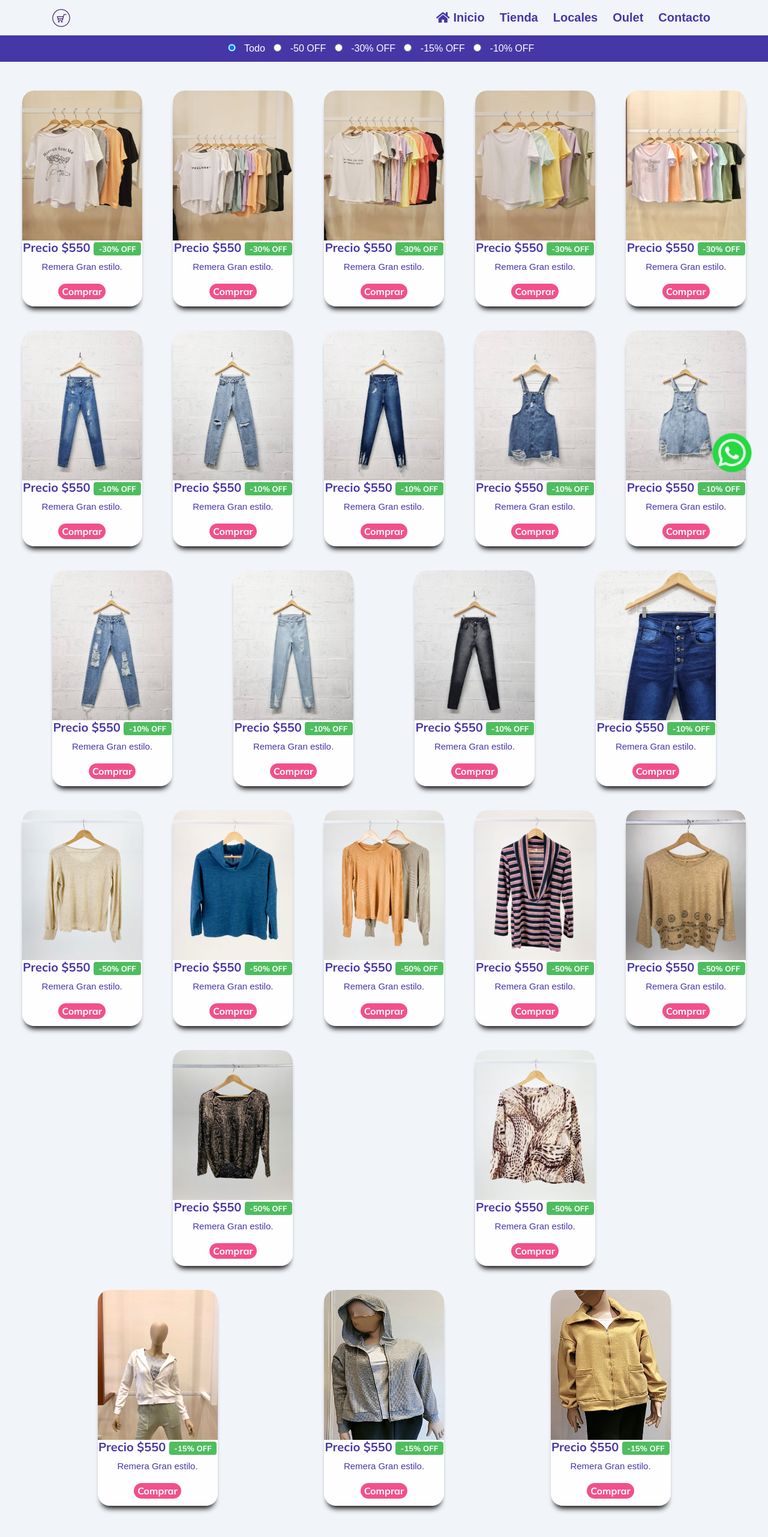
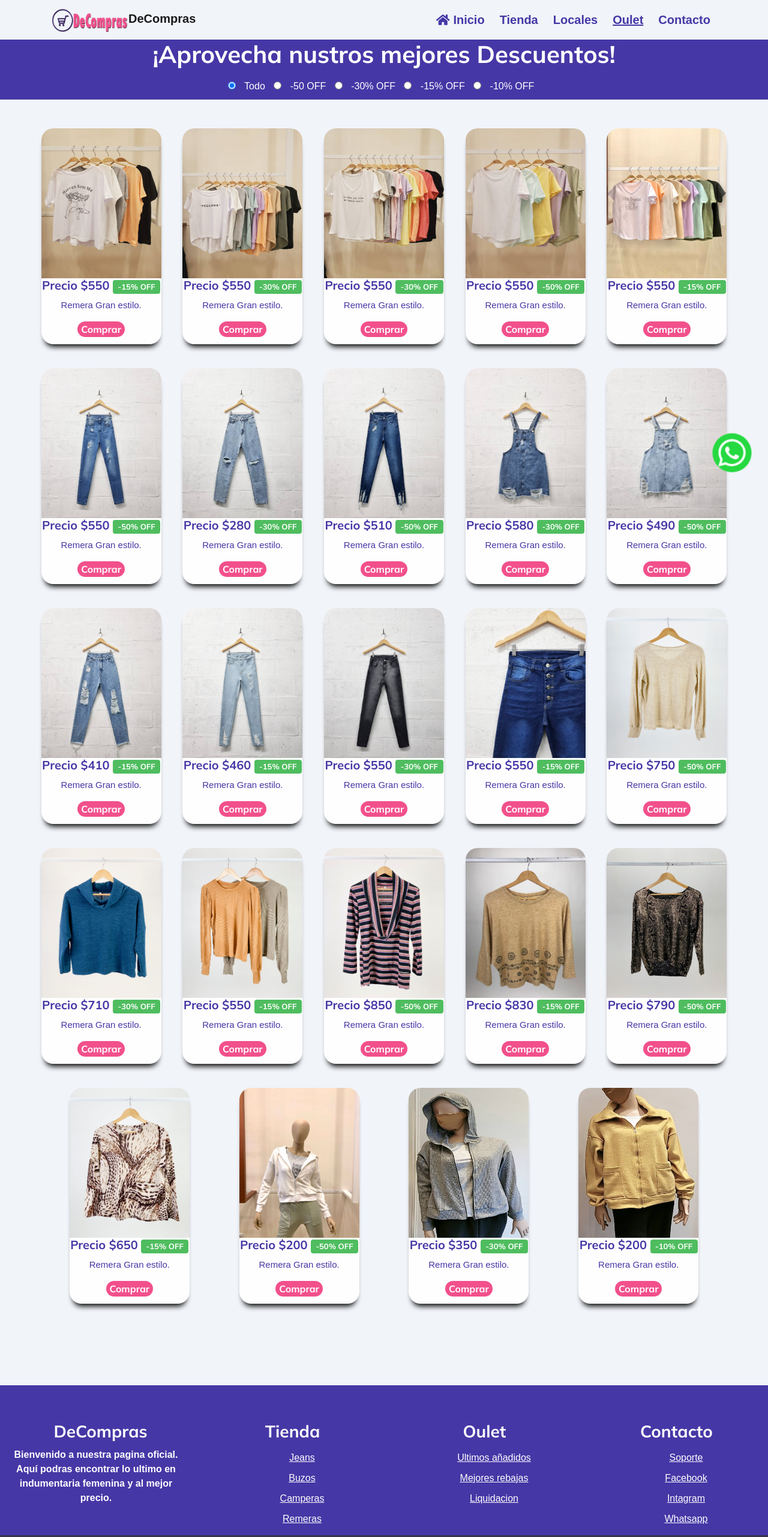
Before and after one commit to Gabrielfrias96/4taEntrega, a website: page oulet.html in a window 1280 px wide. Shown: the top 2563 px of the page at 60% size. Drawn offline with nearby package versions, Linux system fonts and the light colour scheme; a web font is replaced by a local one.

Commit message:
Se arreglaron la tienda y el footer

```diff
--- a/oulet.html
+++ b/oulet.html
@@ -21,7 +21,7 @@
     <header><!--Aqui esta el Navbar-->
         <nav class="navbar sticky-top navbar-expand-lg navbar-light">
           <div class="container px-3">
-            <a class="navbar-brand" href="index.html"><img src="img/logo.png" alt="logo" class="img-fluid img__logo"></a>
+            <a class="navbar-brand" href="index.html"><img src="img/logo2.png" alt="logo" class="img-fluid img__logo">DeCompras</a>
             <button class="navbar-toggler" type="button" data-bs-toggle="collapse" data-bs-target="#navbarSupportedContent" aria-controls="navbarSupportedContent" aria-expanded="false" aria-label="Toggle navigation">
               <span class="navbar-toggler-icon"></span>
             </button>
@@ -37,7 +37,7 @@
                   <a class="nav-link" href="locales.html">Locales</a>
                 </li>
                 <li class="nav-item">
-                  <a class="nav-link" href="oulet.html">Oulet</a>
+                  <a class="nav-link" href="oulet.html" style="text-decoration:underline !important;">Oulet</a>
                 </li>
                 <li class="nav-item">
                   <a class="nav-link" href="contacto.html">Contacto</a>
@@ -49,6 +49,7 @@
     </header>
     <section><!--Aqui esta el Filtro y los Productos-->
           <div class="container__flitro">
+            <h1>¡Aprovecha nustros mejores Descuentos!</h1>
             <input type="radio" id="todo" name="filtro" checked>
             <label for="Todo">Todo</label>
             <input type="radio" id="buzos" name="filtro" >
@@ -59,162 +60,155 @@
             <label for="buzos">-15% OFF</label>
             <input type="radio" id="jeans" name="filtro" >
             <label for="camperas">-10% OFF</label>
-            <div class="container__articulos" id="cards">
-              <div class="remeras 30% pt-5">
-                <div class="card-tienda">
+            <div class="container__articulos p-5" id="card">
+              <div class="card-tienda jeans">
                 <img src="img/articulos/remeras/article1.jpeg" alt="remera" class="img-fluid img__tienda">
-                  <h3>Precio $550 <span class="badge bg-secondary">-30% OFF</span></h3>
+                <h3>Precio $550 <span class="badge bg-secondary">-15% OFF</span></h3>
                 <p>Remera Gran estilo.</p>
                 <button>Comprar</button>
               </div>
-                <div class="card-tienda">
+              <div class="card-tienda remeras">
                 <img src="img/articulos/remeras/article2.jpeg" alt="remera" class="img-fluid img__tienda">
                 <h3>Precio $550 <span class="badge bg-secondary">-30% OFF</span></h3>
                 <p>Remera Gran estilo.</p>
                 <button>Comprar</button>
               </div>
-                <div class="card-tienda">
+              <div class="card-tienda remeras">
                 <img src="img/articulos/remeras/article3.jpeg" alt="remera" class="img-fluid img__tienda">
                 <h3>Precio $550 <span class="badge bg-secondary">-30% OFF</span></h3>
                 <p>Remera Gran estilo.</p>
                 <button>Comprar</button>
               </div>
-                <div class="card-tienda">
+              <div class="card-tienda buzos">
                 <img src="img/articulos/remeras/article4.jpeg" alt="remera" class="img-fluid img__tienda">
+                <h3>Precio $550 <span class="badge bg-secondary">-50% OFF</span></h3>
+                <p>Remera Gran estilo.</p>
+                <button>Comprar</button>
+              </div>
+              <div class="card-tienda camperas">
+                <img src="img/articulos/remeras/article5.jpg" alt="remera" class="img-fluid img__tienda">
+                <h3>Precio $550 <span class="badge bg-secondary">-15% OFF</span></h3>
+                <p>Remera Gran estilo.</p>
+                <button>Comprar</button>
+              </div>
+              <div class="card-tienda buzos">
+                <img src="img/articulos/jeans/article1.jpeg" alt="articulo jean" class="img-fluid img__tienda">
+                <h3>Precio $550 <span class="badge bg-secondary">-50% OFF</span></h3>
+                <p>Remera Gran estilo.</p>
+                <button>Comprar</button>
+              </div>
+              <div class="card-tienda remeras">
+                <img src="img/articulos/jeans/article2.jpeg" alt="articulo jean" class="img-fluid img__tienda">
+                <h3>Precio $280 <span class="badge bg-secondary">-30% OFF</span></h3>
+                <p>Remera Gran estilo.</p>
+                <button>Comprar</button>
+              </div>
+              <div class="card-tienda buzos">
+                <img src="img/articulos/jeans/article3.jpeg" alt="articulo jean" class="img-fluid img__tienda">
+                  <h3>Precio $510 <span class="badge bg-secondary">-50% OFF</span></h3>
+                  <p>Remera Gran estilo.</p>
+                  <button>Comprar</button>
+              </div>
+              <div class="card-tienda remeras">
+                  <img src="img/articulos/jeans/article4.jpeg" alt="articulo jean" class="img-fluid img__tienda">
+                  <h3>Precio $580 <span class="badge bg-secondary">-30% OFF</span></h3>
+                  <p>Remera Gran estilo.</p>
+                  <button>Comprar</button>
+              </div>
+              <div class="card-tienda buzos">
+                  <img src="img/articulos/jeans/article5.jpeg" alt="articulo jean" class="img-fluid img__tienda">
+                  <h3>Precio $490 <span class="badge bg-secondary">-50% OFF</span></h3>
+                  <p>Remera Gran estilo.</p>
+                  <button>Comprar</button>
+              </div>
+              <div class="card-tienda camperas">
+                  <img src="img/articulos/jeans/article6.jpeg" alt="articulo jean" class="img-fluid img__tienda">
+                  <h3>Precio $410 <span class="badge bg-secondary">-15% OFF</span></h3>
+                  <p>Remera Gran estilo.</p>
+                  <button>Comprar</button>
+              </div>
+              <div class="card-tienda camperas">
+                  <img src="img/articulos/jeans/article7.jpeg" alt="articulo jean" class="img-fluid img__tienda">
+                  <h3>Precio $460 <span class="badge bg-secondary">-15% OFF</span></h3>
+                  <p>Remera Gran estilo.</p>
+                  <button>Comprar</button>
+              </div>
+              <div class="card-tienda remeras">
+                  <img src="img/articulos/jeans/article8.jpeg" alt="articulo jean" class="img-fluid img__tienda">
                   <h3>Precio $550 <span class="badge bg-secondary">-30% OFF</span></h3>
                   <p>Remera Gran estilo.</p>
                   <button>Comprar</button>
               </div>
-                <div class="card-tienda">
-                  <img src="img/articulos/remeras/article5.jpg" alt="remera" class="img-fluid img__tienda">
-                  <h3>Precio $550 <span class="badge bg-secondary">-30% OFF</span></h3>
+              <div class="card-tienda jeans">
+                  <img src="img/articulos/jeans/article9.jpeg" alt="articulo jean" class="img-fluid img__tienda">
+                  <h3>Precio $550  <span class="badge bg-secondary">-15% OFF</span></h3>
                   <p>Remera Gran estilo.</p>
                   <button>Comprar</button>
               </div>
-              </div>
-            <div class="jean 10%">
-              <div class="card-tienda">
-                <img src="img/articulos/jeans/article1.jpeg" alt="articulo jean" class="img-fluid img__tienda">
-                <h3>Precio $550 <span class="badge bg-secondary">-10% OFF</span></h3>
+              <div class="card-tienda buzos">
+                <img src="img/articulos/buzos/article100.jpg" alt="articulo buzo" class="img-fluid img__tienda">
+                <h3>Precio $750  <span class="badge bg-secondary">-50% OFF</span></h3>
                 <p>Remera Gran estilo.</p>
                 <button>Comprar</button>
               </div>
-              <div class="card-tienda">
-                <img src="img/articulos/jeans/article2.jpeg" alt="articulo jean" class="img-fluid img__tienda">
-                <h3>Precio $550 <span class="badge bg-secondary">-10% OFF</span></h3>
+              <div class="card-tienda remeras">
+                <img src="img/articulos/buzos/article200.jpg" alt="articulo buzo" class="img-fluid img__tienda">
+                <h3>Precio $710  <span class="badge bg-secondary">-30% OFF</span></h3>
                 <p>Remera Gran estilo.</p>
                 <button>Comprar</button>
               </div>
-              <div class="card-tienda">
-                <img src="img/articulos/jeans/article3.jpeg" alt="articulo jean" class="img-fluid img__tienda">
-                  <h3>Precio $550 <span class="badge bg-secondary">-10% OFF</span></h3>
+              <div class="card-tienda camperas">
+                <img src="img/articulos/buzos/article300.jpg" alt="articulo buzo" class="img-fluid img__tienda">
+                  <h3>Precio $550  <span class="badge bg-secondary">-15% OFF</span></h3>
                   <p>Remera Gran estilo.</p>
                   <button>Comprar</button>
               </div>
-              <div class="card-tienda">
-                  <img src="img/articulos/jeans/article4.jpeg" alt="articulo jean" class="img-fluid img__tienda">
-                  <h3>Precio $550 <span class="badge bg-secondary">-10% OFF</span></h3>
+              <div class="card-tienda buzos">
+                  <img src="img/articulos/buzos/article400.jpg" alt="articulo buzo" class="img-fluid img__tienda">
+                  <h3>Precio $850 <span class="badge bg-secondary">-50% OFF</span></h3>
                   <p>Remera Gran estilo.</p>
                   <button>Comprar</button>
               </div>
-              <div class="card-tienda">
-                  <img src="img/articulos/jeans/article5.jpeg" alt="articulo jean" class="img-fluid img__tienda">
-                  <h3>Precio $550 <span class="badge bg-secondary">-10% OFF</span></h3>
+              <div class="card-tienda jeans">
+                  <img src="img/articulos/buzos/article500.jpg" alt="articulo buzo" class="img-fluid img__tienda">
+                  <h3>Precio $830 <span class="badge bg-secondary">-15% OFF</span></h3>
                   <p>Remera Gran estilo.</p>
                   <button>Comprar</button>
               </div>
-              <div class="card-tienda">
-                  <img src="img/articulos/jeans/article6.jpeg" alt="articulo jean" class="img-fluid img__tienda">
-                  <h3>Precio $550 <span class="badge bg-secondary">-10% OFF</span></h3>
+              <div class="card-tienda  buzos">
+                  <img src="img/articulos/buzos/article600.jpg" alt="articulo buzo" class="img-fluid img__tienda">
+                  <h3>Precio $790 <span class="badge bg-secondary">-50% OFF</span></h3>
                   <p>Remera Gran estilo.</p>
                   <button>Comprar</button>
               </div>
-              <div class="card-tienda">
-                  <img src="img/articulos/jeans/article7.jpeg" alt="articulo jean" class="img-fluid img__tienda">
-                  <h3>Precio $550 <span class="badge bg-secondary">-10% OFF</span></h3>
+              <div class="card-tienda camperas">
+                  <img src="img/articulos/buzos/article700.jpg" alt="articulo buzo" class="img-fluid img__tienda">
+                  <h3>Precio $650  <span class="badge bg-secondary">-15% OFF</span></h3>
                   <p>Remera Gran estilo.</p>
                   <button>Comprar</button>
               </div>
-              <div class="card-tienda">
-                  <img src="img/articulos/jeans/article8.jpeg" alt="articulo jean" class="img-fluid img__tienda">
-                  <h3>Precio $550 <span class="badge bg-secondary">-10% OFF</span></h3>
+              <div class="card-tienda buzos">
+                <img src="img/articulos/camperas/article1.jpg" alt="articulo campera" class="img-fluid img__tienda">
+                <h3>Precio $200 <span class="badge bg-secondary">-50% OFF</span></h3>
                 <p>Remera Gran estilo.</p>
                 <button>Comprar</button>
               </div>
-              <div class="card-tienda">
-                  <img src="img/articulos/jeans/article9.jpeg" alt="articulo jean" class="img-fluid img__tienda">
-                  <h3>Precio $550 <span class="badge bg-secondary">-10% OFF</span></h3>
+              <div class="card-tienda remeras">
+                <img src="img/articulos/camperas/article2.jpeg" alt="articulo campera" class="img-fluid img__tienda">
+                <h3>Precio $350 <span class="badge bg-secondary">-30% OFF</span></h3>
                 <p>Remera Gran estilo.</p>
                 <button>Comprar</button>
               </div>
-            </div>
-            <div class="buzos 50%">
-              <div class="card-tienda">
-                <img src="img/articulos/buzos/article100.jpg" alt="articulo buzo" class="img-fluid img__tienda">
-                <h3>Precio $550 <span class="badge bg-secondary">-50% OFF</span></h3>
-                <p>Remera Gran estilo.</p>
-                <button>Comprar</button>
-              </div>
-              <div class="card-tienda">
-                <img src="img/articulos/buzos/article200.jpg" alt="articulo buzo" class="img-fluid img__tienda">
-                <h3>Precio $550 <span class="badge bg-secondary">-50% OFF</span></h3>
-                <p>Remera Gran estilo.</p>
-                <button>Comprar</button>
-              </div>
-              <div class="card-tienda">
-                <img src="img/articulos/buzos/article300.jpg" alt="articulo buzo" class="img-fluid img__tienda">
-                  <h3>Precio $550 <span class="badge bg-secondary">-50% OFF</span></h3>
-                  <p>Remera Gran estilo.</p>
-                  <button>Comprar</button>
-              </div>
-              <div class="card-tienda">
-                  <img src="img/articulos/buzos/article400.jpg" alt="articulo buzo" class="img-fluid img__tienda">
-                  <h3>Precio $550 <span class="badge bg-secondary">-50% OFF</span></h3>
-                  <p>Remera Gran estilo.</p>
-                  <button>Comprar</button>
-              </div>
-              <div class="card-tienda">
-                  <img src="img/articulos/buzos/article500.jpg" alt="articulo buzo" class="img-fluid img__tienda">
-                  <h3>Precio $550 <span class="badge bg-secondary">-50% OFF</span></h3>
-                  <p>Remera Gran estilo.</p>
-                  <button>Comprar</button>
-              </div>
-              <div class="card-tienda">
-                  <img src="img/articulos/buzos/article600.jpg" alt="articulo buzo" class="img-fluid img__tienda">
-                  <h3>Precio $550 <span class="badge bg-secondary">-50% OFF</span></h3>
-                  <p>Remera Gran estilo.</p>
-                  <button>Comprar</button>
-              </div>
-              <div class="card-tienda">
-                  <img src="img/articulos/buzos/article700.jpg" alt="articulo buzo" class="img-fluid img__tienda">
-                  <h3>Precio $550 <span class="badge bg-secondary">-50% OFF</span></h3>
-                  <p>Remera Gran estilo.</p>
-                  <button>Comprar</button>
-              </div>
-            </div>
-            <div class="camperas 15%">
-              <div class="card-tienda">
-                <img src="img/articulos/camperas/article1.jpg" alt="articulo campera" class="img-fluid img__tienda">
-                <h3>Precio $550 <span class="badge bg-secondary">-15% OFF</span></h3>
-                <p>Remera Gran estilo.</p>
-                <button>Comprar</button>
-              </div>
-              <div class="card-tienda">
-                <img src="img/articulos/camperas/article2.jpeg" alt="articulo campera" class="img-fluid img__tienda">
-                <h3>Precio $550 <span class="badge bg-secondary">-15% OFF</span></h3>
-                <p>Remera Gran estilo.</p>
-                <button>Comprar</button>
-              </div>
-              <div class="card-tienda">
+              <div class="card-tienda jeans">
                 <img src="img/articulos/camperas/article3.jpeg" alt="articulo campera" class="img-fluid img__tienda">
-                  <h3>Precio $550 <span class="badge bg-secondary">-15% OFF</span></h3>
+                  <h3>Precio $200  <span class="badge bg-secondary">-10% OFF</span></h3>
                   <p>Remera Gran estilo.</p>
                   <button>Comprar</button>
               </div>
             </div>
           </div>
     </section>
-    <section><!--Boton whatsapp flotante-->
+    <section class="tienda__hero"><!--Boton whatsapp flotante-->
       <div class="btn__whatsapp">
         <i class="fab fa-whatsapp icon__whatsapp"></i>
       </div>
--- a/scss/_fonts.scss
+++ b/scss/_fonts.scss
@@ -1,7 +1,6 @@
 h1{
     font-family: $cool-font;
     font-weight: 900;
-    font-style: italic;
     font-size:2.5rem;
 }
 
--- a/scss/style.scss
+++ b/scss/style.scss
@@ -2,6 +2,7 @@
 @import "fonts";
 @import "mixins";
 @import "cards";
+
 
 body{
     @include reset-pm;
@@ -47,7 +48,9 @@ body{
     @include reset-pm;
 }
 .img__logo{
-    width: 2rem;
+    width: 8rem;
+    height: 2.5rem;
+    object-fit: cover;
 }
 
 .img__slider{
@@ -185,9 +188,15 @@ body{
 footer{
     background-color:$cool-morado;
     color:$cool-blanco;
+    text-align: center;
     font-weight: 600;
-    padding:30px 10px 0px 25px;
-    ul{ li{
+    padding:30px 0px 0px 0px;
+    h3{
+        margin:30px 15px 10px 30px;
+    }
+    ul{
+        margin:10px 15px 10px 30px;
+         li{
         display: block;
         padding:5px;
         a{
@@ -207,27 +216,27 @@ footer{
         color: $cool-blanco;
         text-align: center;
         font-weight: 400;
+
     }
 }
 
  /* ---------------------------Aqui Empieza la tienda -------------------------------------*/
 
- #jeans:checked ~ #cards .remeras{display:none;};
- #jeans:checked ~ #cards .buzos{display:none;};
- #jeans:checked ~ #cards .camperas{display:none;};
+ #jeans:checked ~ #card .remeras{display:none;};
+ #jeans:checked ~ #card .buzos{display:none;};
+ #jeans:checked ~ #card .camperas{display:none;};
 
- #buzos:checked ~ #cards .remeras{display:none};
- #buzos:checked ~ #cards .jean{display:none};
- #buzos:checked ~ #cards .camperas{display:none};
+ #buzos:checked ~ #card .remeras{display:none};
+ #buzos:checked ~ #card .jeans{display:none};
+ #buzos:checked ~ #card .camperas{display:none};
 
- #remeras:checked ~ #cards .jean{display:none};
- #remeras:checked ~ #cards .camperas{display:none};
- #remeras:checked ~ #cards .buzos{display:none};
+ #remeras:checked ~ #card .jeans{display:none};
+ #remeras:checked ~ #card .camperas{display:none};
+ #remeras:checked ~ #card .buzos{display:none};
 
- #camperas:checked ~ #cards .buzos{display:none};
- #camperas:checked ~ #cards .jean{display:none};
- #camperas:checked ~ #cards .remeras{display:none};
-
+ #camperas:checked ~ #card .buzos{display:none};
+ #camperas:checked ~ #card .jeans{display:none};
+ #camperas:checked ~ #card .remeras{display:none};
 
  .container__flitro{
      width: 100%;
@@ -239,10 +248,7 @@ footer{
  }
 
 .container__articulos{
-    .remeras{ @include secciones-tienda;}
-    .jean{@include secciones-tienda;}
-    .buzos{@include secciones-tienda}
-    .camperas{@include secciones-tienda}
+    @include secciones-tienda;
     }
 
 /* --------------------------Aqui empieza la page locales ------------------------*/
```
Also changed, not shown: contacto.html (+2 -2 lines), index.html (+2 -2 lines), locales.html (+2 -2 lines), tienda.html (+29 -35 lines), css/main.css, img/logo2.png (added). Lines whose indentation alone changed are shown as unchanged.
